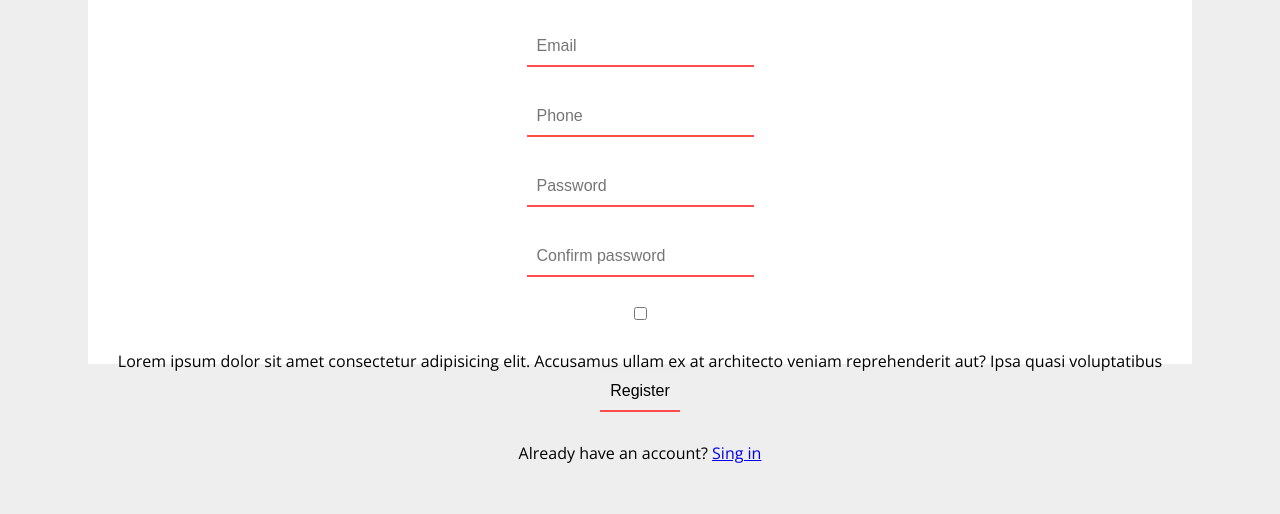
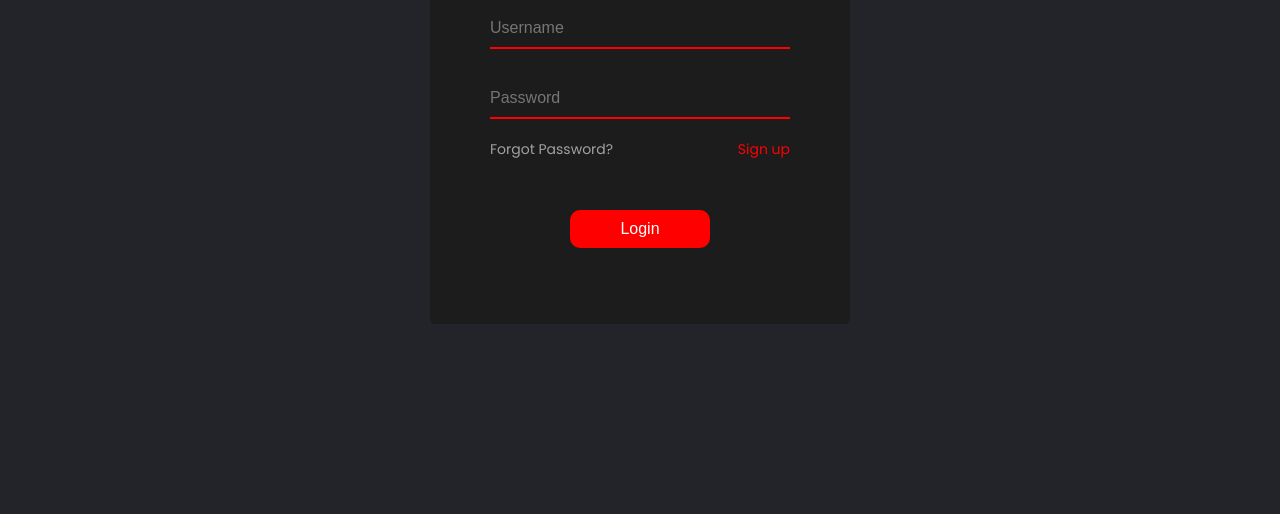
Before and after one commit to RodriguesGS/Login-page, a plain HTML site: page index.html in a window 1280 px wide. Shown: the part 286-800 px from the top of the page. Drawn offline with nearby package versions, Linux system fonts and the light colour scheme.

Commit message:
mudando o estilo

```diff
--- a/css/global.css
+++ /dev/null
@@ -1,16 +0,0 @@
-* {
-    margin: 0;
-    padding: 0;
-    box-sizing: border-box;
-}
-
-body {
-    background: #eee;
-    font-family: "Open Sans", sans-serif;
-}
-
-h1 {
-    text-align: center;
-    margin: 0px;
-    color: #CC0000;
-}
--- a/css/register.css
+++ /dev/null
@@ -1,35 +0,0 @@
-main {
-    display: flex;
-    justify-content: center;
-    align-items: center;
-    height: 100vh;
-}
-
-.registro {
-    max-width: 1200px;
-    height: 500px;
-    padding: 30px;
-    background-color: #fff;
-}
-
-.registro-input {
-    display: flex;
-    flex-direction: column;
-    justify-content: center;
-    align-items: center;
-    margin-top: 20px;
-}
-
-input {
-    display: flex;
-    margin-bottom: 30px;
-    padding: 10px;
-    font-size: 16px;
-    border: none;
-    border-bottom: #FF4D4D solid 2px;
-}
-
-input:focus {
-    border: #FF4D4D solid 2px;
-    outline: none;
-}
--- a/css/style.css
+++ b/css/style.css
@@ -1,3 +1,99 @@
-@import 'global.css';
-@import 'register.css';
-@import url('https://fonts.googleapis.com/css2?family=Open+Sans:ital,wght@0,300;0,700;1,300;1,700&display=swap');
+@import url('https://fonts.googleapis.com/css2?family=Poppins:wght@400;500&display=swap');
+
+* {
+    margin: 0px;
+    padding: 0px;
+    box-sizing: border-box;
+}
+
+body {
+    font-family: 'Poppins', sans-serif;
+    background-color: #23242a;
+    display: flex;
+    align-items: center;
+    justify-content: center;
+    min-height: 100vh;
+}
+
+a {
+    text-decoration: none;
+    color: #fff;
+    margin-top: 20px;
+}
+
+main {
+    background-color: #1c1c1c;
+    width: 420px;
+    height: 420px;
+    padding: 30px;
+    border-radius: 5px;
+}
+
+main h1 {
+    text-align: center;
+    color: #ff0000;
+    font-weight: 500;
+    font-size: 30px;
+}
+
+.form {
+    display: flex;
+    flex-direction: column;
+    justify-content: center;
+    align-items: center;
+}
+
+input {
+    font-size: 16px;
+    padding: 10px 0px;
+    margin-top: 30px;
+    min-width: 300px;
+    border: none;
+    border-bottom: #ff0000 solid 2px;
+    background-color: transparent;
+    color: #fff;
+}
+
+input:focus {
+    outline: none;
+    background-color: #ffffff0a;
+}
+
+.links {
+    display: flex;
+    justify-content: space-between;
+    gap: 40px;
+    margin-top: 0px;
+    font-size: 14px;
+    min-width: 300px;
+    padding: 0px 0px;
+}
+
+.signUp {
+    color: #ff0000;
+}
+
+.forgot {
+    color: #a1a1a1;
+
+}
+
+a:hover {
+    text-decoration: underline;
+}
+
+button {
+    cursor: pointer;
+    margin-top: 50px;
+    padding: 10px 50px;
+    background-color: #ff0000;
+    border: none;
+    color: #fff;
+    border-radius: 10px;
+    font-size: 16px;
+    transition: .3s;
+}
+
+button:hover {
+    background-color: #c90000;
+}
--- a/index.html
+++ b/index.html
@@ -8,28 +8,20 @@
 </head>
 <body>
     <main>
-        <div class="registro">
-            <h1>Registre-se</h1>
+        <div class="form">
+            <h1>Sign in</h1>
 
-            <div class="registro-input">
+            <input type="text" name="user" id="user" placeholder="Username" required>
 
-                <input type="text" name="nome" id="nome" placeholder="Name">
+            <input type="password" name="password" id="password" placeholder="Password" required>
 
-                <input type="email" name="email" id="email" placeholder="Email">
+            <div class="links">
+                <a href="#" class="forgot">Forgot Password?</a>
 
-                <input type="tel" name="cel" id="cel" placeholder="Phone">
+                <a href="#" class="signUp">Sign up</a>
+            </div>
 
-                <input type="password" name="senha" id="senha" placeholder="Password">
-
-                <input type="password" name="senhaC" id="senhaC" placeholder="Confirm password">
-
-                <input type="checkbox" name="termo" id="termo">
-                <label for="termo">Lorem ipsum dolor sit amet consectetur adipisicing elit. Accusamus ullam ex at architecto veniam reprehenderit aut? Ipsa quasi voluptatibus</label>
-
-                <input type="submit" value="Register">
-
-                <p>Already have an account? <a href="#">Sing in</a></p>
-            </div>
+            <button>Login</button>
         </div>
     </main>
 </body>
```
